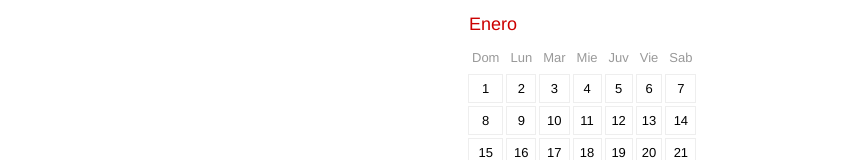
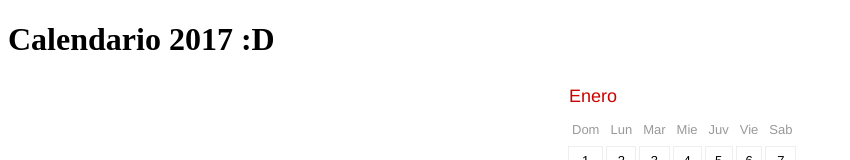
Before and after one commit to ErickZH/calendario-ejemplo, a plain HTML site: page index.html in a window 1280 px wide. Shown: the top 160 px of the page, without its empty margins (0-850 px from the left). Drawn offline with Linux system fonts and the light colour scheme.

Commit message:
añade titulo

```diff
--- a/index.html
+++ b/index.html
@@ -6,6 +6,6 @@
 		<link rel="stylesheet" href="styles.css">
 	</head>
 	<body>
-
+		<h1>Calendario 2017 :D</h1>
 	</body>
 </html>
```
